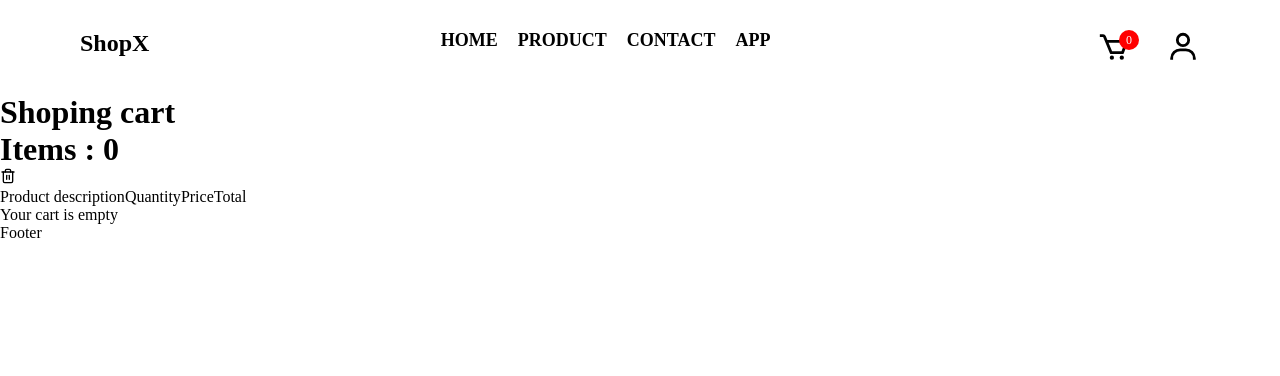
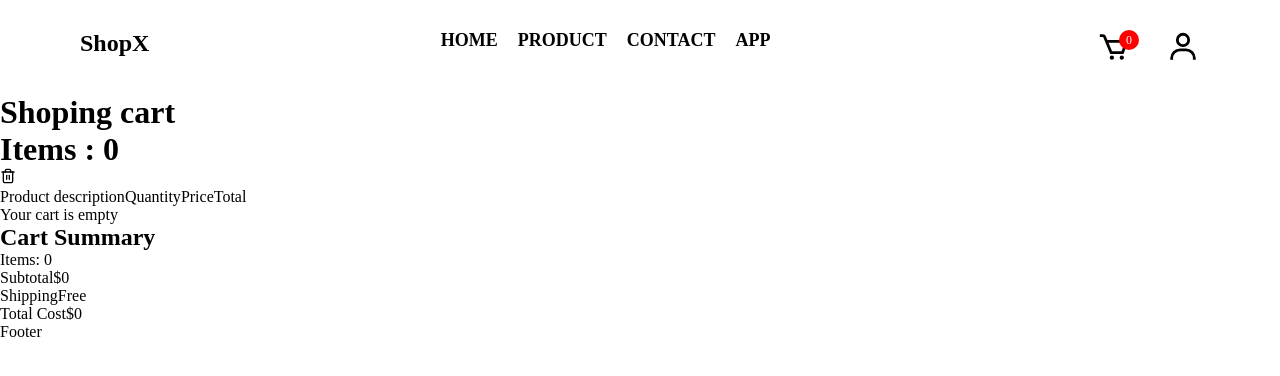
Before and after one commit to boben195/p02-web, a React (Vite) app: page /cart in a window 1280 px wide. Shown: the top 376 px of the page. Built offline with nearby package versions, Linux system fonts and the light colour scheme.

Commit message:
add cart and cartdetails

```diff
--- a/src/Components/Cart/Cart.jsx
+++ b/src/Components/Cart/Cart.jsx
@@ -2,7 +2,7 @@ import React, { useContext } from "react";
 import "./Cart.css";
 import { ShopContext } from "../ShopContext/ShopContext";
 import { FiTrash2 } from "react-icons/fi";
-import CartDetails from "./CartDetails.";
+import CartDetails from "./CartDetails";
 
 const Cart = () => {
   const { cart, clearCart, total, quantity } = useContext(ShopContext);
@@ -23,13 +23,33 @@ const Cart = () => {
           </div>
           <div className="cart-detailes">
             {cart.length > 0 ? (
-              <CartDetails item={item} key={item.id} />
+              cart.map((item) => <CartDetails item={item} key={item.id} />)
             ) : (
               <p>Your cart is empty</p>
             )}
           </div>
         </div>
-        <div className="cart-right"></div>
+        <div className="cart-right">
+          <h2>Cart Summary</h2>
+          <div className="summary_item">
+            <span>Items: </span>
+            <span>{quantity}</span>
+          </div>
+          <div className="cart_summary">
+            <div className="summary_item">
+              <span>Subtotal</span>
+              <span>${isNaN(total) ? 0 : total}</span>
+            </div>
+            <div className="summary_item">
+              <span>Shipping</span>
+              <span>Free</span>
+            </div>
+            <div className="summary_item total_cost">
+              <span>Total Cost</span>
+              <span>${isNaN(total) ? 0 : total}</span>
+            </div>
+          </div>
+        </div>
       </div>
     </div>
   );
--- a/src/Components/Cart/CartDetails..jsx
+++ /dev/null
@@ -1,7 +0,0 @@
-import React from "react";
-
-const CartDetails = () => {
-  return <div>CartDetails.</div>;
-};
-
-export default CartDetails;
--- /dev/null
+++ b/src/Components/Cart/CartDetails.jsx
@@ -0,0 +1,40 @@
+import React, { useContext } from "react";
+import { ShopContext } from "../ShopContext/ShopContext";
+import { FiTrash2 } from "react-icons/fi";
+import { IoMdAdd, IoMdRemove } from "react-icons/io";
+
+const CartDetails = ({ item }) => {
+  const { decrease, increase, removeFromCart } = useContext(ShopContext);
+
+  const { id, title, image, price, amount } = item;
+  return (
+    <div>
+      <div className="cart-item">
+        <div className="product-details">
+          <img src={image} alt="you buy - you pay" />
+          <div className="product_info">
+            <h3>{title}</h3>
+            <div className="cart_item_remove">
+              <FiTrash2 /> Remove
+            </div>
+          </div>
+        </div>
+        <div className="quantity">
+          <button onClick={() => decrease(id)}>
+            <IoMdRemove />
+          </button>
+          <span>{amount}</span>
+          <button onClick={() => increase(id)}>
+            <IoMdAdd />
+          </button>
+        </div>
+        <div className="price">${price}</div>
+        <div className="total">{`$ ${parseFloat(price * amount).toFixed(
+          2
+        )}`}</div>
+      </div>
+    </div>
+  );
+};
+
+export default CartDetails;
```
